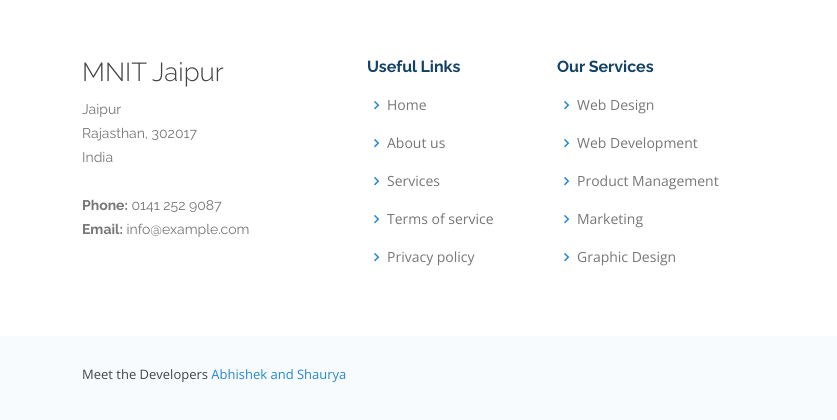
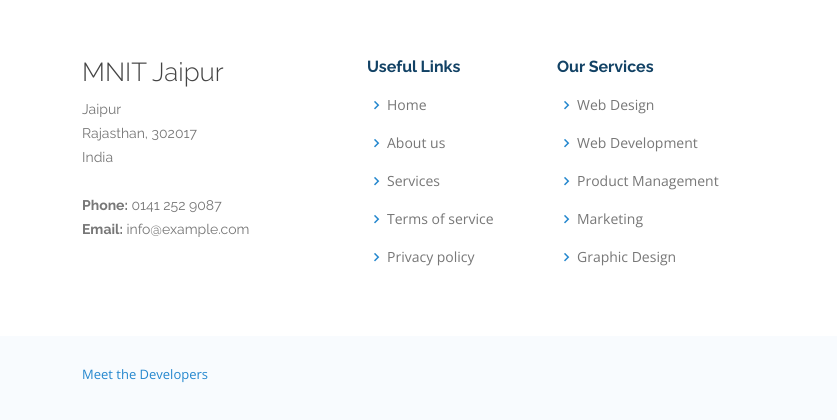
Before and after one commit to abhishekkumar1775/icrtgr2022, a plain HTML site: page index.html in a window 1280 px wide. Shown: the part 10567-10987 px from the top of the page, 0-837 px from the left. Drawn offline with nearby package versions, Linux system fonts and the light colour scheme.

Commit message:
changed the meet the developers part

```diff
--- a/index.html
+++ b/index.html
@@ -1224,7 +1224,7 @@
           <!-- You can delete the links only if you purchased the pro version. -->
           <!-- Licensing information: https://bootstrapmade.com/license/ -->
           <!-- Purchase the pro version with working PHP/AJAX contact form: https://bootstrapmade.com/onepage-multipurpose-bootstrap-template/ -->
-          Meet the Developers <a href="http://codewithshaurya.me/developers/">Abhishek and Shaurya</a>
+          <a href="http://codewithshaurya.me/developers/">Meet the Developers</a>
         </div>
       </div>
       <div class="social-links text-center text-md-right pt-3 pt-md-0">
```
